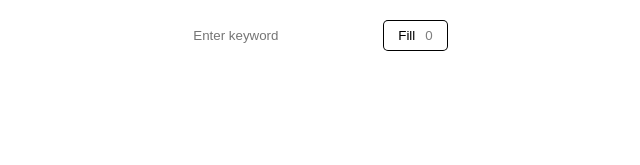
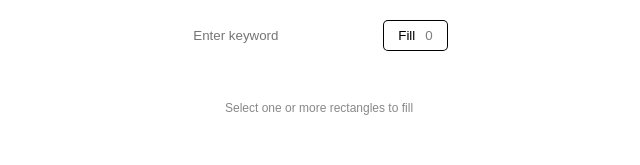
Before and after one commit to mortenjust/filler-figma, a React app: page / in a window 1280 px wide. Shown: the top 165 px of the page, without its empty margins (321-961 px from the left). Built offline with nearby package versions, Linux system fonts and the light colour scheme.

Commit message:
show progress immediately

```diff
--- a/src/app/components/App.tsx
+++ b/src/app/components/App.tsx
@@ -16,9 +16,7 @@ function App() {
   const onFill = () => {
     parent.postMessage({ pluginMessage: { type: 'fill-with-images', keyword } }, '*');
   }
-
-  // if needed, canFill is true when all selected are rectangles
-  // const canFill = selectedNodesCount > 0 && selectedNodeTypes.every(type => type === 'RECTANGLE');
+  const canFill = selectedNodesCount > 0
 
   return (
     <div>
@@ -34,8 +32,14 @@ function App() {
           <ProgressBar progress={fillProgress} />
         </>
       )}
-      <div>
-      </div>
+
+      {/* This may not be needed as we're showing the count in the button */}
+      { !canFill && (
+        <div
+        style = {{ marginTop: 50, color: '#888'}}
+
+        >Select one or more rectangles to fill</div>
+      ) }
     </div>
 
   )
--- a/src/app/components/progress-bar.tsx
+++ b/src/app/components/progress-bar.tsx
@@ -22,7 +22,6 @@ export function ProgressBar({ progress }: { progress: number }) {
             }}
           ></div>
         </div>
-        {progress * 100}%
       </div>
     );
   }
--- a/src/app/hooks/use-figma.ts
+++ b/src/app/hooks/use-figma.ts
@@ -1,6 +1,7 @@
 import React from 'react';
 
 /// Listen to figma events and manage state based on those messages
+
 export function useFigma() {
     const [fillProgress, setFillProgress] = React.useState(0);
     const [selectedNodesCount, setSelectedNodesCount] = React.useState(0);
--- a/src/plugin/controller.ts
+++ b/src/plugin/controller.ts
@@ -1,4 +1,7 @@
 figma.showUI(__html__);
+
+
+// handle events
 
 figma.on('selectionchange', sendSelectionChange);
 figma.on('run', sendSelectionChange)
@@ -21,7 +24,8 @@ function handleFillWithImages(keyword: string) {
 
       const imageUrl = getImageUrl(node.width, node.height, keyword);
 
-      sendProgressUpdate(0);
+      // start progress
+      sendProgressUpdate(0.01);
 
       // @ts-ignore for some reason
       figma.createImageAsync(imageUrl).then((image: Image) => {
```
Also changed, not shown: 3 other files (tests, documents, lock files or other folders).
